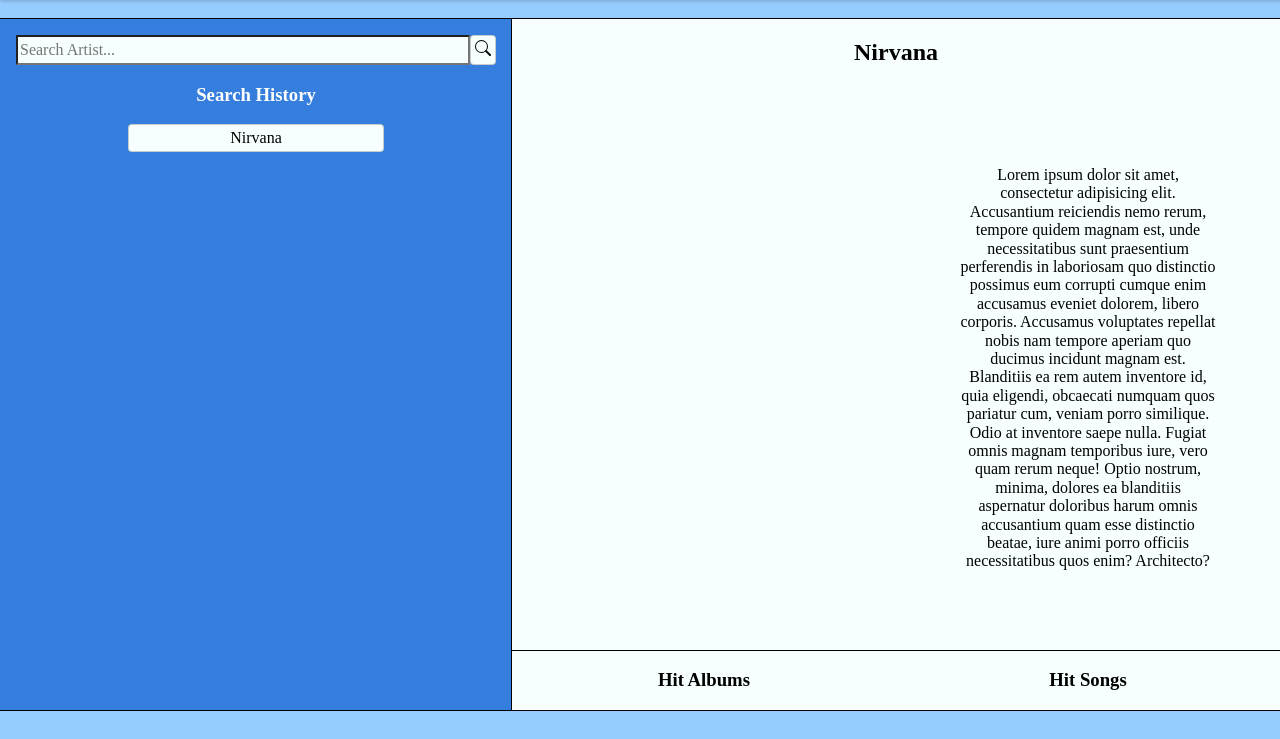
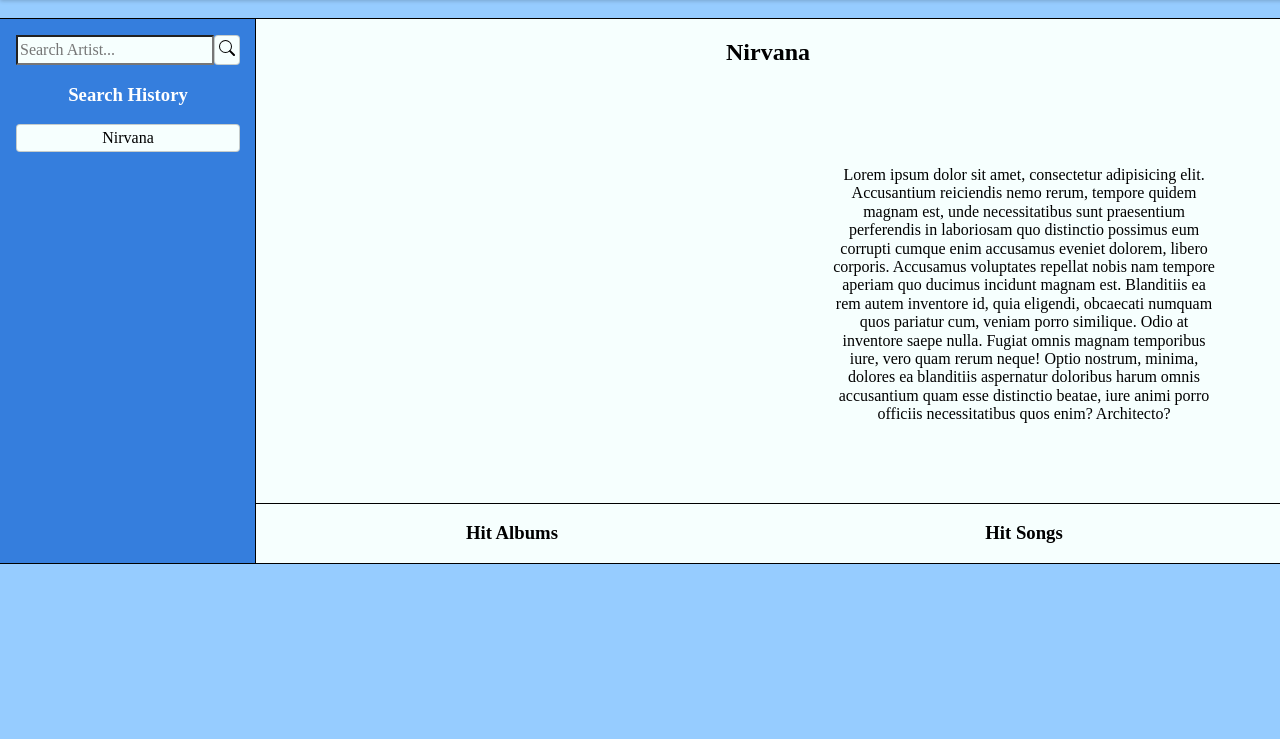
Before and after one commit to apal96/magnificent-music-search, a plain HTML site: page index.html in a window 1280 px wide. Shown: the part 61-800 px from the top of the page. Drawn offline with nearby package versions, Linux system fonts and the light colour scheme; no server answers.

Commit message:
Adjust widths

```diff
--- a/index.html
+++ b/index.html
@@ -22,7 +22,7 @@
 
     <main class="flex tc flex-column flex-row-l">
 
-        <article class="search-history-container pa3 outline bg-blue w-100 mw6-l center">
+        <article class="search-history-container pa3 outline bg-blue w-100 mw5-l center">
 
             <!-- <article class="new-search hide"> -->
             <form class="search-new flex" id="search-form" name="search-form-name">
@@ -56,7 +56,7 @@
         </article>
 
         <!-- <section class="info-container hide"> -->
-        <div class="info-container bg-washed-blue outline w-75-l">
+        <div class="info-container bg-washed-blue outline w-100-l">
             <h2 class="band-name">Band Name</h2>
             <article class="bio-card flex flex-column flex-row-l items-center">
                <!-- <img src="./assets/img/cool-band.jpg" class="w-25 h-25 pa3"> -->
```
